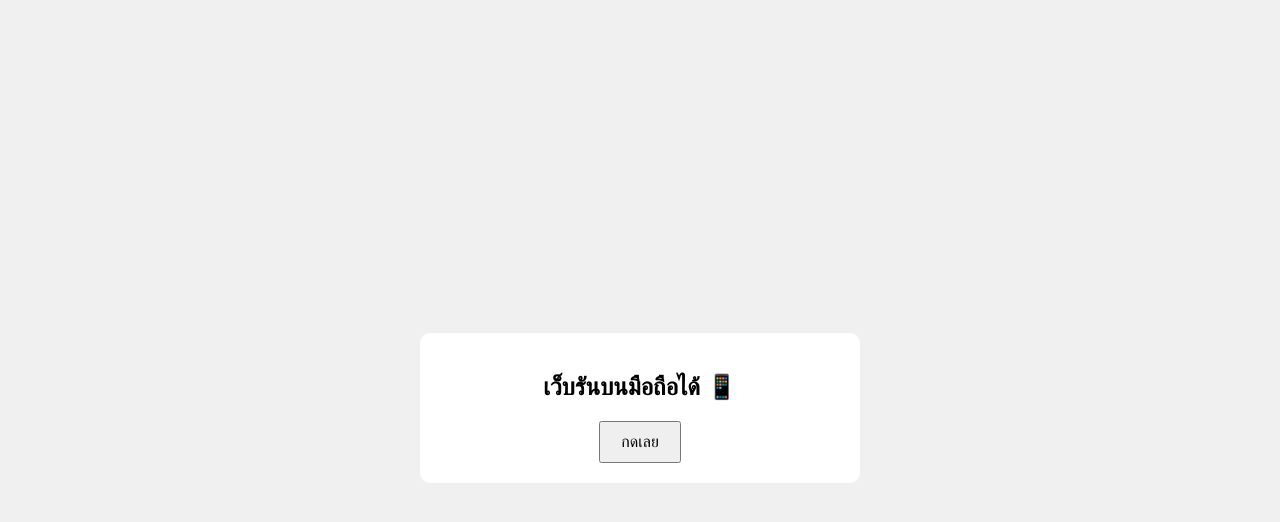
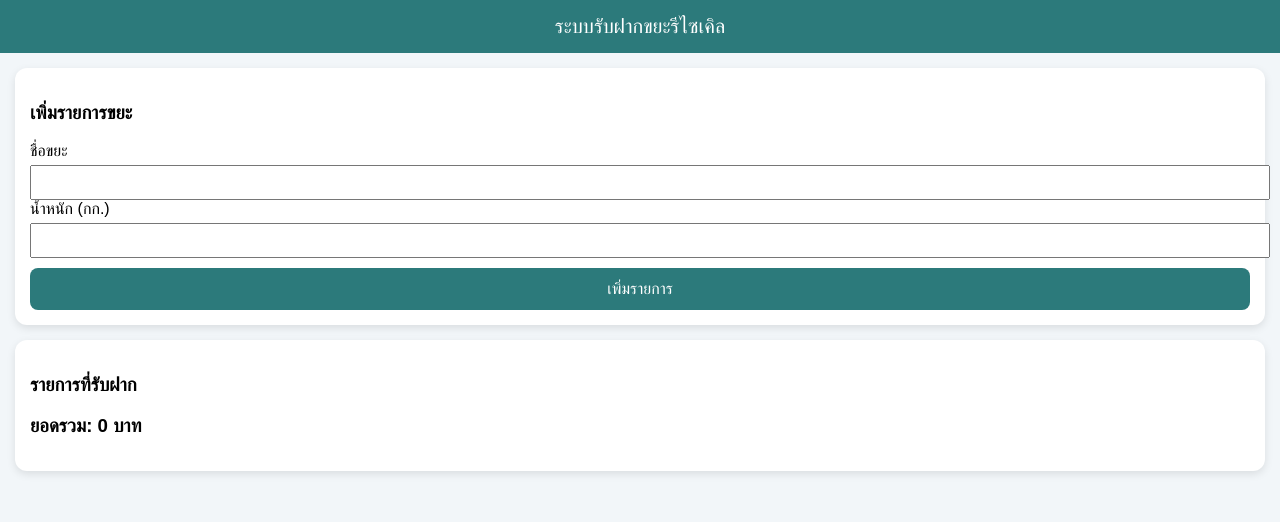
Before and after one commit to tharinee241149-cpu/my-website, a plain HTML site: page index.html in a window 1280 px wide. Drawn offline with Linux system fonts and the light colour scheme.

Commit message:
Update index.html

```diff
--- a/index.html
+++ b/index.html
@@ -2,35 +2,82 @@
 <html lang="th">
 <head>
 <meta charset="UTF-8">
-  <title>เว็บของฉัน</title>
 <meta name="viewport" content="width=device-width, initial-scale=1.0">
+<title>ระบบรับฝากขยะรีไซเคิล</title>
 <style>
 body{
   font-family:sans-serif;
-      display:flex;
-      justify-content:center;
-      align-items:center;
-      height:100vh;
-      background:#f0f0f0;
+  margin:0;
+  background:#f2f6f9;
 }
-    .box{
+header{
+  background:#2c7a7b;
+  color:white;
+  padding:15px;
+  text-align:center;
+  font-size:20px;
+}
+.container{
+  padding:15px;
+}
+.card{
   background:white;
-      padding:20px;
-      border-radius:10px;
-      text-align:center;
-      width:90%;
-      max-width:400px;
+  padding:15px;
+  border-radius:12px;
+  margin-bottom:15px;
+  box-shadow:0 3px 8px rgba(0,0,0,0.1);
 }
 button{
-      padding:10px 20px;
+  width:100%;
+  padding:12px;
+  border:none;
+  border-radius:8px;
+  background:#2c7a7b;
+  color:white;
   font-size:16px;
+  margin-top:10px;
+}
+input{
+  width:100%;
+  padding:8px;
+  margin-top:5px;
 }
 </style>
 </head>
 <body>
-  <div class="box">
-    <h2>เว็บรันบนมือถือได้ 📱</h2>
-    <button onclick="alert('ส่งได้แล้ว!')">กดเลย</button>
+
+<header>ระบบรับฝากขยะรีไซเคิล</header>
+
+<div class="container">
+
+<div class="card">
+<h3>เพิ่มรายการขยะ</h3>
+ชื่อขยะ
+<input id="name">
+น้ำหนัก (กก.)
+<input id="weight" type="number">
+<button onclick="addItem()">เพิ่มรายการ</button>
 </div>
+
+<div class="card">
+<h3>รายการที่รับฝาก</h3>
+<ul id="list"></ul>
+<h3>ยอดรวม: <span id="total">0</span> บาท</h3>
+</div>
+
+</div>
+
+<script>
+let total=0;
+function addItem(){
+ let name=document.getElementById("name").value;
+ let weight=parseFloat(document.getElementById("weight").value);
+ let price=weight*5;
+ total+=price;
+ document.getElementById("list").innerHTML+=`<li>${name} ${weight} กก. = ${price} บาท</li>`;
+ document.getElementById("total").innerText=total;
+}
+</script>
+
 </body>
 </html>
```
Lines whose indentation alone changed are shown as unchanged.
